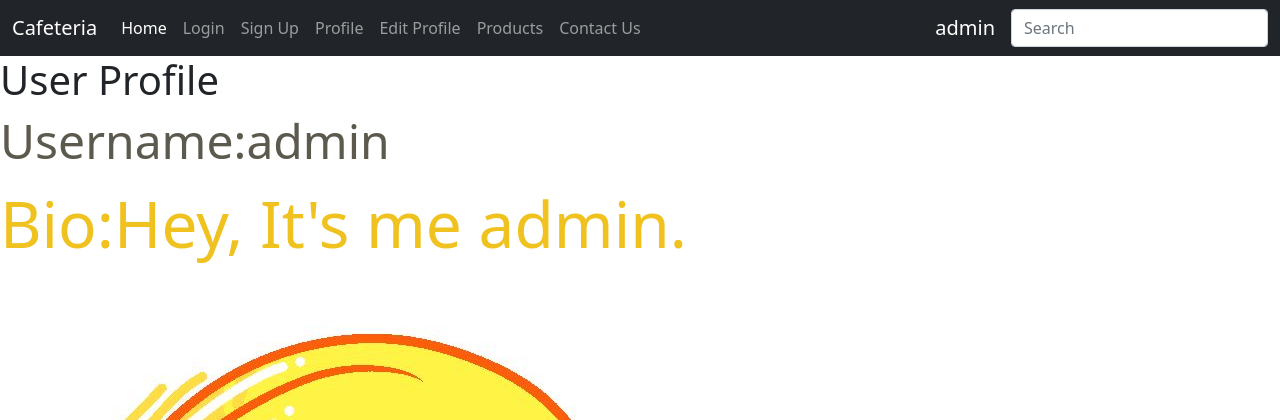
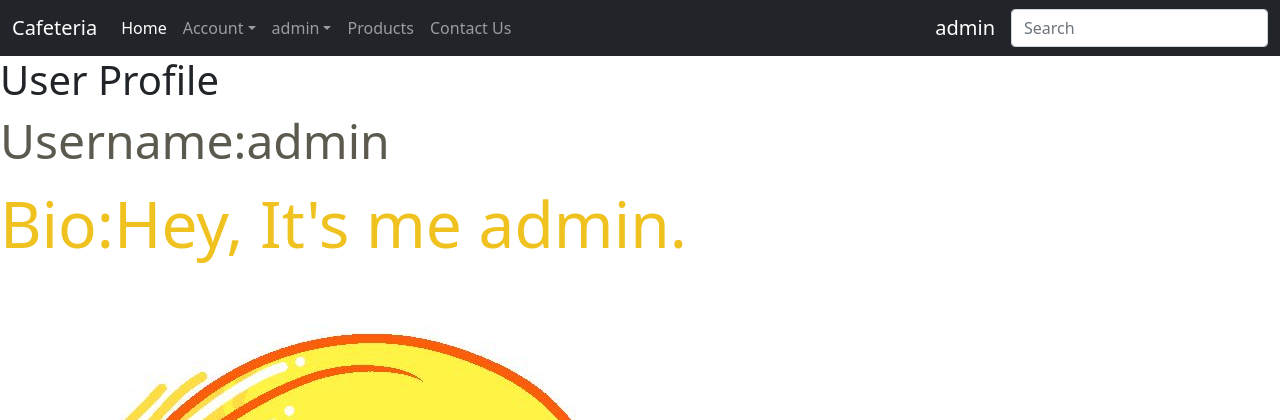
Before and after one commit to Lightl3reaker/Ancient-Cafeteria, a Django app: page /user/profile in a window 1280 px wide. Shown: the top 420 px of the page. Run offline with Django 5.2, Linux system fonts and the light colour scheme; a user stored in the database is signed in; data comes from the database, SQL or seed files in the repository; some libraries are stand-ins or nearby versions.

Commit message:
Updated navbar
Now Navbar is more compact

```diff
--- a/templates/base/base.html
+++ b/templates/base/base.html
@@ -32,18 +32,22 @@
               <li class="nav-item">
                 <a class="nav-link active" href="{% url 'home' %}">Home</a>
               </li>
-              <li class="nav-item">
-                <a class="nav-link" href="{% url 'login' %}"> Login </a>
+              <li class="nav-item dropdown">
+                <a class="nav-link dropdown-toggle" data-bs-toggle="dropdown">Account</a>
+                <ul class="dropdown-menu">
+                  <li><a class="dropdown-item" href="{%url 'login'%}">LogIn</a></li>
+                  <li><a class="dropdown-item" href="{%url 'signup'%}">SignUp</a></li>
+                </ul>
               </li>
-              <li class="nav-item">
-                <a class="nav-link" href="{% url 'signup' %}"> Sign Up </a>
+              {%if request.user.is_authenticated%}
+              <li class="nav-item dropdown">
+                <a class="nav-link dropdown-toggle" data-bs-toggle="dropdown">{{request.user.username}}</a>
+                <ul class="dropdown-menu">
+                  <li><a class="dropdown-item" href="{%url 'profile'%}">Profile</a></li>
+                  <li><a class="dropdown-item" href="{%url 'edit_profile'%}">Edit Profile</a></li>
+                </ul>
               </li>
-              <li class="nav-item">
-                <a class="nav-link" href="{%url 'profile'%}">Profile</a>
-              </li>
-              <li class="nav-item">
-                <a class="nav-link" href="{%url 'edit_profile'%}">Edit Profile</a>
-              </li>
+              {%endif%}
               <li class="nav-item">
                 <a class="nav-link" href="{% url 'products_view' %}">
                   Products<span class="badge rounded-pill bg-secondary"
```
Also changed, not shown: README.md.
